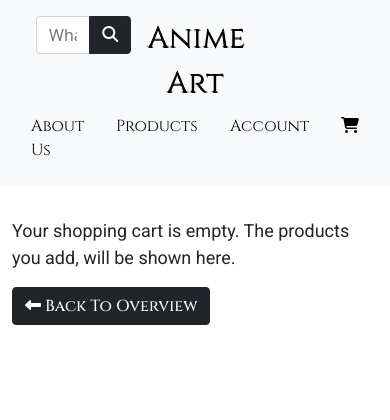
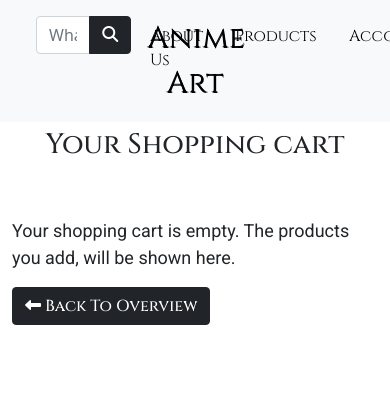
Before and after one commit to jacqueline-kraus/MS4-anime-art, a Django app: page /cart/ in a window 390 px wide. Shown: the top 420 px of the page. Run offline with Django 3.2, Linux system fonts and the light colour scheme; parts of the project's set-up code (start-up, migrations or seed data) failed here and were passed over; some libraries are stand-ins or nearby versions.

Commit message:
Change col bootstrap class

```diff
--- a/templates/base.html
+++ b/templates/base.html
@@ -35,7 +35,7 @@
                 <div class="col-4 logo text-center">
                     <a href="{% url 'home' %}" class="text-decoration-none">Anime Art</a>
                 </div>
-                <div class="col-md-4 main-nav">
+                <div class="col-4 main-nav">
                     {% include 'includes/main-nav.html' %}
                 </div>
             </div>
```
